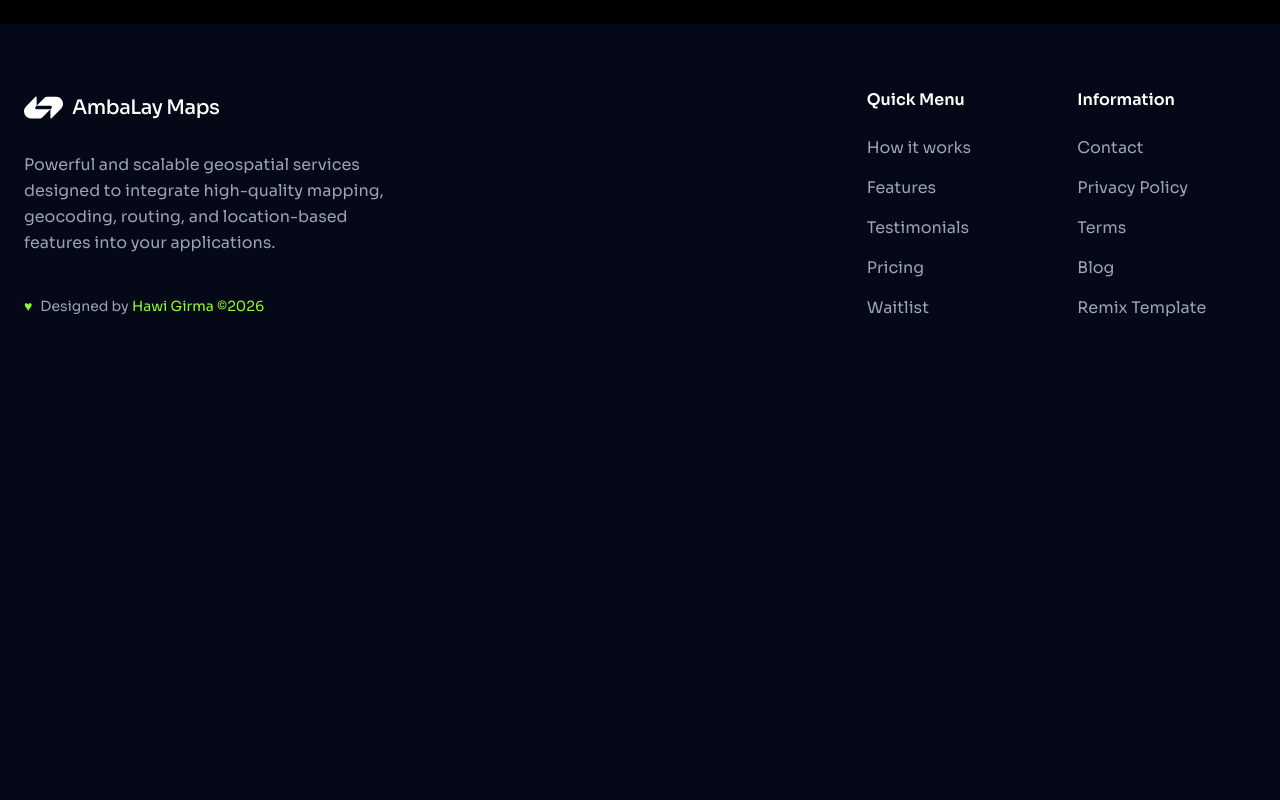
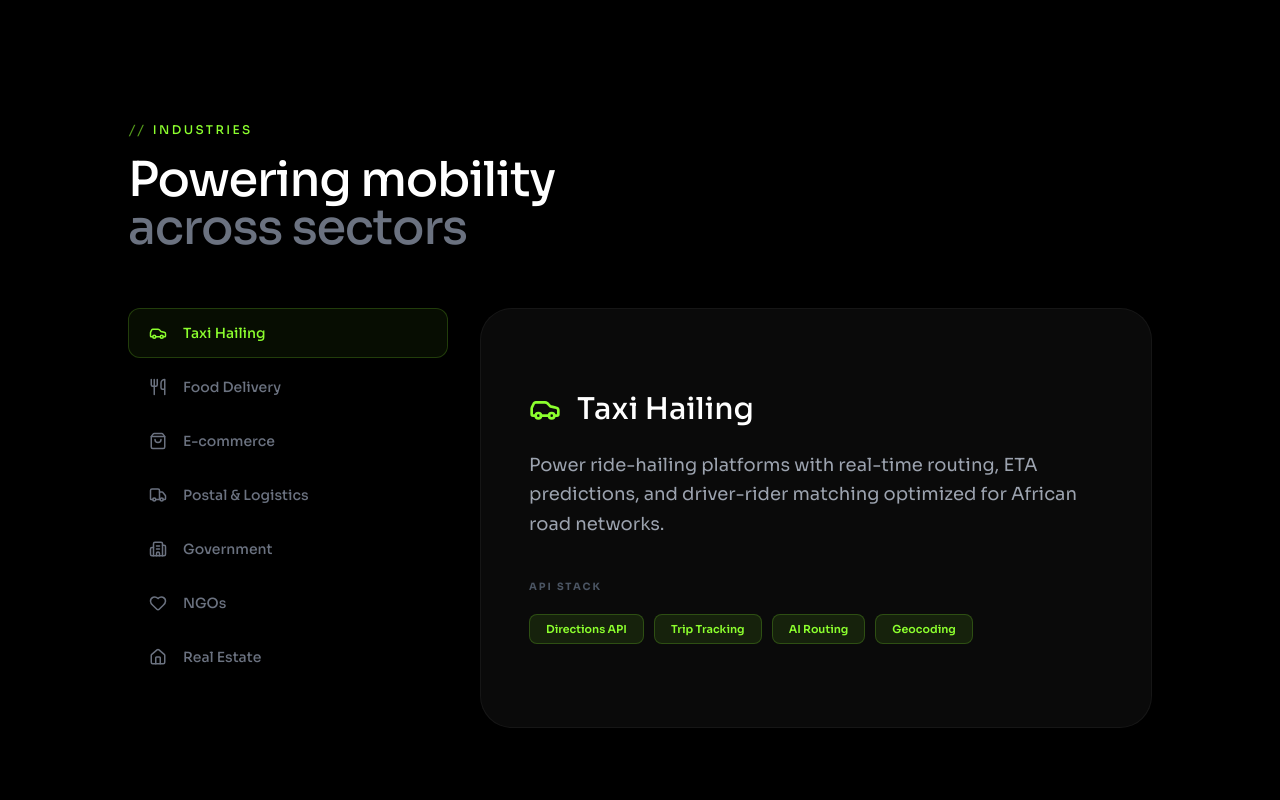
Before and after one commit to Mekd422/AmbalayMaps, a React (Vite) app: page / in a window 1280 px wide. Shown: the part 7120-7920 px from the top of the page. Before the commit the page ends 7504 px from the top, so only its background shows below. Built offline with nearby package versions, Linux system fonts and the light colour scheme.

Commit message:
created the industries ui component

```diff
--- /dev/null
+++ b/src/Components/ui/IndustriesSection.tsx
@@ -0,0 +1,110 @@
+import React, { useState } from "react"
+import { Car, Utensils, ShoppingBag, Truck, Building2, Heart, Home } from "lucide-react"
+
+interface Industry {
+  id: string
+  name: string
+  icon: React.ElementType
+  title: string
+  desc: string
+  stack: string[]
+}
+
+const industries: Industry[] = [
+  {
+    id: "taxi",
+    name: "Taxi Hailing",
+    icon: Car,
+    title: "Taxi Hailing",
+    desc: "Power ride-hailing platforms with real-time routing, ETA predictions, and driver-rider matching optimized for African road networks.",
+    stack: ["Directions API", "Trip Tracking", "AI Routing", "Geocoding"]
+  },
+  { id: "food", name: "Food Delivery", icon: Utensils, title: "Food Delivery", desc: "Optimize delivery routes and ensure hot meals arrive on time with precise geocoding.", stack: ["Routing", "Distance Matrix"] },
+  { id: "ecommerce", name: "E-commerce", icon: ShoppingBag, title: "E-commerce", desc: "Streamline checkout with address autocomplete and precise delivery location pins.", stack: ["Places API", "Geocoding"] },
+  { id: "logistics", name: "Postal & Logistics", icon: Truck, title: "Postal & Logistics", desc: "Manage large fleets and complex delivery schedules with our advanced matrix API.", stack: ["Matrix API", "Fleet Routing"] },
+  { id: "government", name: "Government", icon: Building2, title: "Government", desc: "Improve urban planning and public service distribution with accurate geospatial data.", stack: ["Mapping", "Data Viz"] },
+  { id: "ngos", name: "NGOs", icon: Heart, title: "NGOs", desc: "Visualize impact and coordinate field operations in remote or unmapped areas.", stack: ["Offline Maps", "Elevation"] },
+  { id: "realestate", name: "Real Estate", icon: Home, title: "Real Estate", desc: "Showcase properties with high-quality maps and local points of interest.", stack: ["Static Maps", "Places"] },
+]
+
+export default function IndustriesSection() {
+  const [activeTab, setActiveTab] = useState("taxi")
+  const activeData = industries.find((i) => i.id === activeTab) || industries[0]
+
+  return (
+    <section className="px-6 md:px-12 py-24 bg-black">
+      {/* Container aligned with comprehensive solutions (max-w-5xl) */}
+      <div className="max-w-5xl mx-auto">
+
+        {/* Header Section */}
+        <div className="mb-14">
+          <div className="flex items-center gap-2 mb-4">
+            <span className="text-[#8cff2e] opacity-60 font-mono text-sm">//</span>
+            <span className="text-[#8cff2e] text-xs font-medium uppercase tracking-[0.2em]">Industries</span>
+          </div>
+          <h2 className="text-4xl md:text-5xl font-medium text-white tracking-tight leading-tight">
+            Powering mobility <br />
+            <span className="text-gray-500">across sectors</span>
+          </h2>
+        </div>
+
+        <div className="grid lg:grid-cols-12 gap-8 items-start">
+
+          {/* Left Navigation */}
+          <div className="lg:col-span-4 flex flex-col space-y-1">
+            {industries.map((item) => (
+              <button
+                key={item.id}
+                onClick={() => setActiveTab(item.id)}
+                className={`group flex items-center gap-4 px-5 py-3.5 rounded-xl transition-all duration-300 text-left border ${
+                  activeTab === item.id
+                    ? "bg-[#8cff2e]/5 border-[#8cff2e]/20 text-[#8cff2e]"
+                    : "text-gray-500 border-transparent hover:text-gray-300 hover:bg-white/5"
+                }`}
+              >
+                <item.icon
+                  size={18}
+                  className={activeTab === item.id ? "text-[#8cff2e]" : "text-gray-500"}
+                />
+                <span className="text-sm font-medium">{item.name}</span>
+              </button>
+            ))}
+          </div>
+
+          {/* Right Content Card */}
+          <div className="lg:col-span-8">
+            <div className="bg-[#0A0A0A] border border-white/5 rounded-[32px] p-8 md:p-12 min-h-[420px] flex flex-col justify-center shadow-2xl">
+
+              {/* Heading with Branding Icon */}
+              <div className="flex items-center gap-4 mb-6">
+                <activeData.icon className="text-[#8cff2e]" size={32} />
+                <h3 className="text-3xl font-medium text-white">{activeData.title}</h3>
+              </div>
+
+              <p className="text-gray-400 text-lg leading-relaxed mb-10 max-w-xl">
+                {activeData.desc}
+              </p>
+
+              {/* API Stack with Branding Color */}
+              <div>
+                <p className="text-gray-600 text-[10px] font-bold uppercase tracking-[0.2em] mb-5">API STACK</p>
+                <div className="flex flex-wrap gap-2.5">
+                  {activeData.stack.map((api) => (
+                    <span
+                      key={api}
+                      className="px-4 py-1.5 rounded-lg bg-[#8cff2e]/10 border border-[#8cff2e]/20 text-[#8cff2e] text-[11px] font-semibold"
+                    >
+                      {api}
+                    </span>
+                  ))}
+                </div>
+              </div>
+
+            </div>
+          </div>
+
+        </div>
+      </div>
+    </section>
+  )
+}
--- a/src/pages/Home.tsx
+++ b/src/pages/Home.tsx
@@ -25,6 +25,7 @@ import matrixIcon from "../assets/icons/matrix-api.svg"
 import elevationIcon from "../assets/icons/elevation-api.svg"
 
 import logo from "../assets/icons/download.svg"
+import IndustriesSection from "../Components/ui/IndustriesSection"
 
 export default function Home() {
   const previewRef = useRef<HTMLElement | null>(null)
@@ -475,7 +476,7 @@ export default function Home() {
           </div>
         </div>
       </section>
-
+      <IndustriesSection />
       <Footer />
 
       <style dangerouslySetInnerHTML={{ __html: `
```
